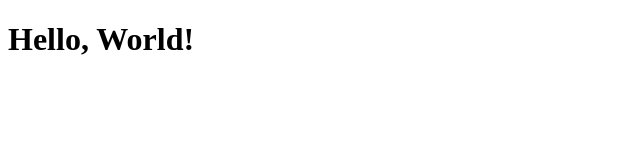
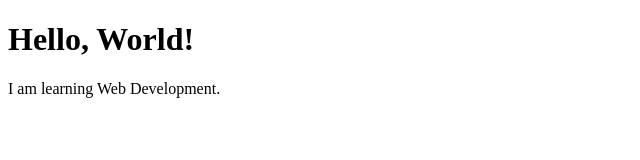
Before and after one commit to SHARIF7012/webdev_lab_1, a plain HTML site: page index.html in a window 1280 px wide. Shown: the whole page, without its empty margins (0-640 px from the left). Drawn offline with Linux system fonts and the light colour scheme.

Commit message:
Added a new paragraph

```diff
--- a/index.html
+++ b/index.html
@@ -5,5 +5,7 @@
 </head>
 <body>
     <h1>Hello, World!</h1>
+
+    <p>I am learning Web Development.</p>
 </body>
 </html>
```
